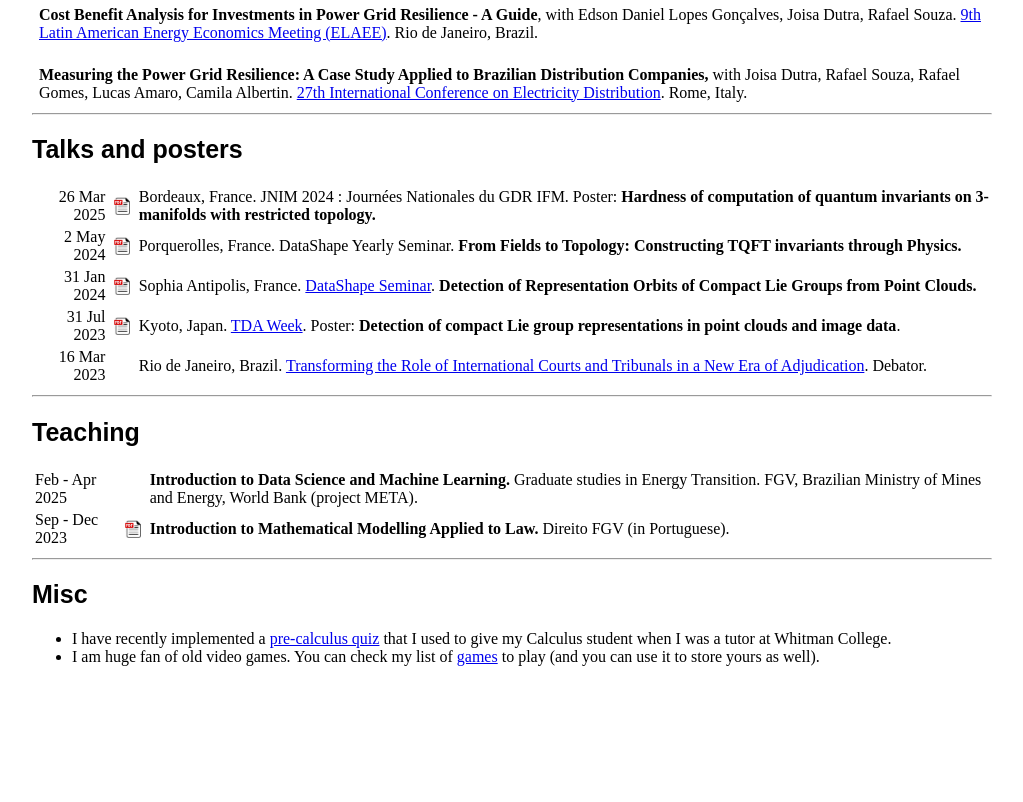
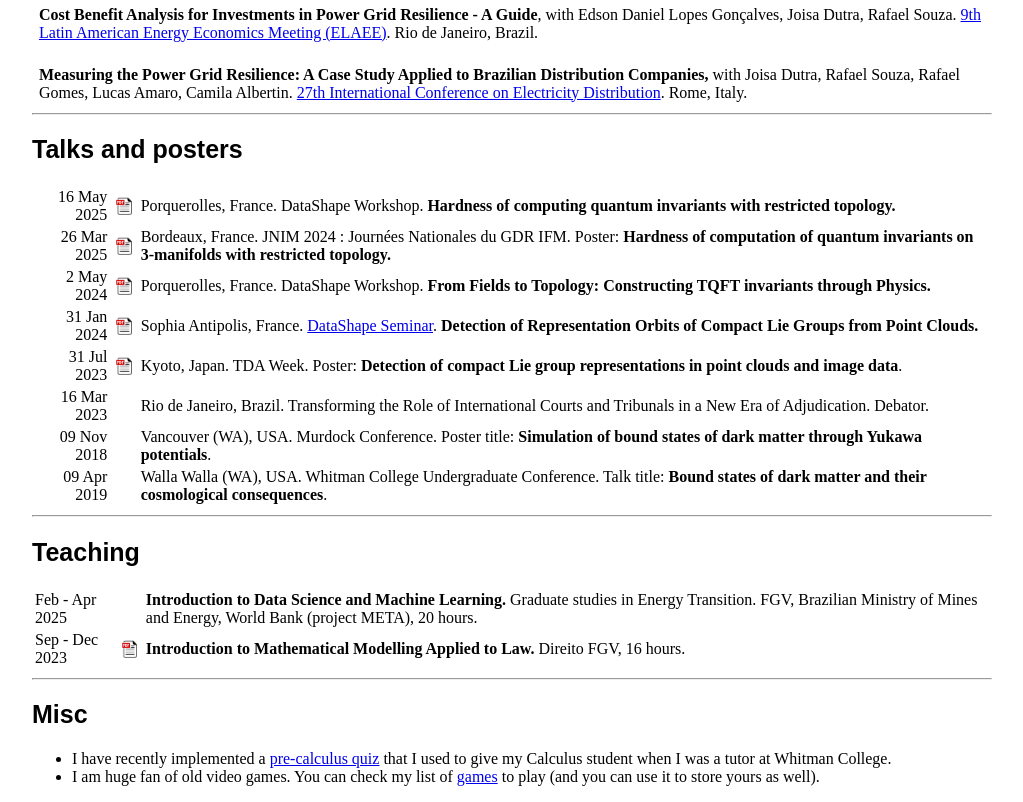
Before and after one commit to HLovisiEnnes/HLovisiEnnes, a plain HTML site: page index.html in a window 1280 px wide. Shown: the part 1075-1877 px from the top of the page, without its empty margins (128-1151 px from the left). Before the commit the page ends 1757 px from the top, so only its background shows below. Drawn offline with Linux system fonts and the light colour scheme; a script that the page names is missing.

Commit message:
19/05/25

```diff
--- a/index.html
+++ b/index.html
@@ -160,12 +160,15 @@
 
     <table class="colright">
 	    <tbody>
+        <tr><td>16 May 2025</td>
+            <td><a href="./assets/Hardness of computing quantum invariants with restricted topology.pdf" target="_blank"><img src="./assets/icon_document.jpg" id="icon_talks"></a></td>
+            <td> Porquerolles, France. DataShape Workshop. <b>Hardness of computing quantum invariants with restricted topology.</b></td>
         <tr><td>26 Mar 2025</td>
             <td><a href="./assets/poster_hardness.pdf" target="_blank"><img src="./assets/icon_document.jpg" id="icon_talks"></a></td>
             <td> Bordeaux, France. JNIM 2024 : Journées Nationales du GDR IFM. Poster: <b>Hardness of computation of quantum invariants on 3-manifolds with restricted topology.</b></td>
         <tr><td>2 May 2024</td>
             <td><a href="./assets/From Fields to Topology.pdf" target="_blank"><img src="./assets/icon_document.jpg" id="icon_talks"></a></td>
-            <td> Porquerolles, France. DataShape Yearly Seminar. <b>From Fields to Topology: Constructing TQFT invariants through Physics.</b></td>
+            <td> Porquerolles, France. DataShape Workshop. <b>From Fields to Topology: Constructing TQFT invariants through Physics.</b></td>
         <tr><td>31 Jan 2024 </td>
             <td><a href="./assets/20240131_LieDetect_-_Datashape.pdf" target="_blank"><img src="./assets/icon_document.jpg" id="icon_talks"></a></td>
             <td>Sophia Antipolis, France. <a href="https://team.inria.fr/datashape/seminars/" target="_blank">DataShape Seminar</a>. <b> Detection of Representation Orbits of Compact Lie Groups from Point Clouds.</b></td>
@@ -173,13 +176,21 @@
                 <td>
 			<a href="./assets/poster_kyoto.pdf" target="_blank"><img src="./assets/icon_document.jpg" id="icon_talks"></a>
 		</td>
-                <td>Kyoto, Japan. <a href="https://sites.google.com/view/tdaweek2023" target="_blank">TDA Week</a>.
+                <td>Kyoto, Japan. TDA Week.
 			Poster: <b> Detection of compact Lie group representations in point clouds and image data</b>.</td>
 	    </tr>
         <tr><td>16 Mar 2023 </td>
             <td></td>
-            <td>Rio de Janeiro, Brazil. <a href="https://direitorio.fgv.br/eventos/transforming-role-international-courts-and-tribunals-new-era-adjudication" target="_blank">Transforming the Role of International Courts and Tribunals in a New Era of Adjudication</a>.
+            <td>Rio de Janeiro, Brazil. Transforming the Role of International Courts and Tribunals in a New Era of Adjudication.
         Debator.</td>
+        <tr><td>09 Nov 2018 </td>
+            <td></td>
+            <td>Vancouver (WA), USA. Murdock Conference.
+        Poster title: <b>Simulation of bound states of dark matter through Yukawa potentials</b>.</td>
+        <tr><td>09 Apr 2019 </td>
+            <td></td>
+            <td>Walla Walla (WA), USA. Whitman College Undergraduate Conference.
+        Talk title: <b>Bound states of dark matter and their cosmological consequences</b>.</td>
     </tr>
     </tbody>
     </table>
@@ -196,18 +207,18 @@
             <td style="width: 20px;">
             </td>
             <td>
-                <p><b>Introduction to Data Science and Machine Learning.</b> Graduate studies in Energy Transition. FGV, Brazilian Ministry of Mines and Energy, World Bank (project META).</p>
+                <p><b>Introduction to Data Science and Machine Learning.</b> Graduate studies in Energy Transition. FGV, Brazilian Ministry of Mines and Energy, World Bank (project META), 20 hours.</p>
             </td>
     </tr>
     <tr>
         <td>
-        <p>Sep - Dec 2023</p>
+        <p>Sep - Dec <br> 2023</p>
             </td>
             <td style="width: 20px;">
             <a href="https://drive.google.com/drive/folders/1zmIMesfrJ9T0OR0uIbhmeK0YtuMuaxEd?usp=sharing" target="_Blank"><img src="./assets/icon_document.jpg" id="icon_talks"></a>
             </td>
             <td>
-                <p><b>Introduction to Mathematical Modelling Applied to Law.</b>  Direito FGV (in Portuguese).</p>
+                <p><b>Introduction to Mathematical Modelling Applied to Law.</b>  Direito FGV, 16 hours.</p>
         </td>
     </tr>
     </tbody>
```
Also changed, not shown: 1 other file.
